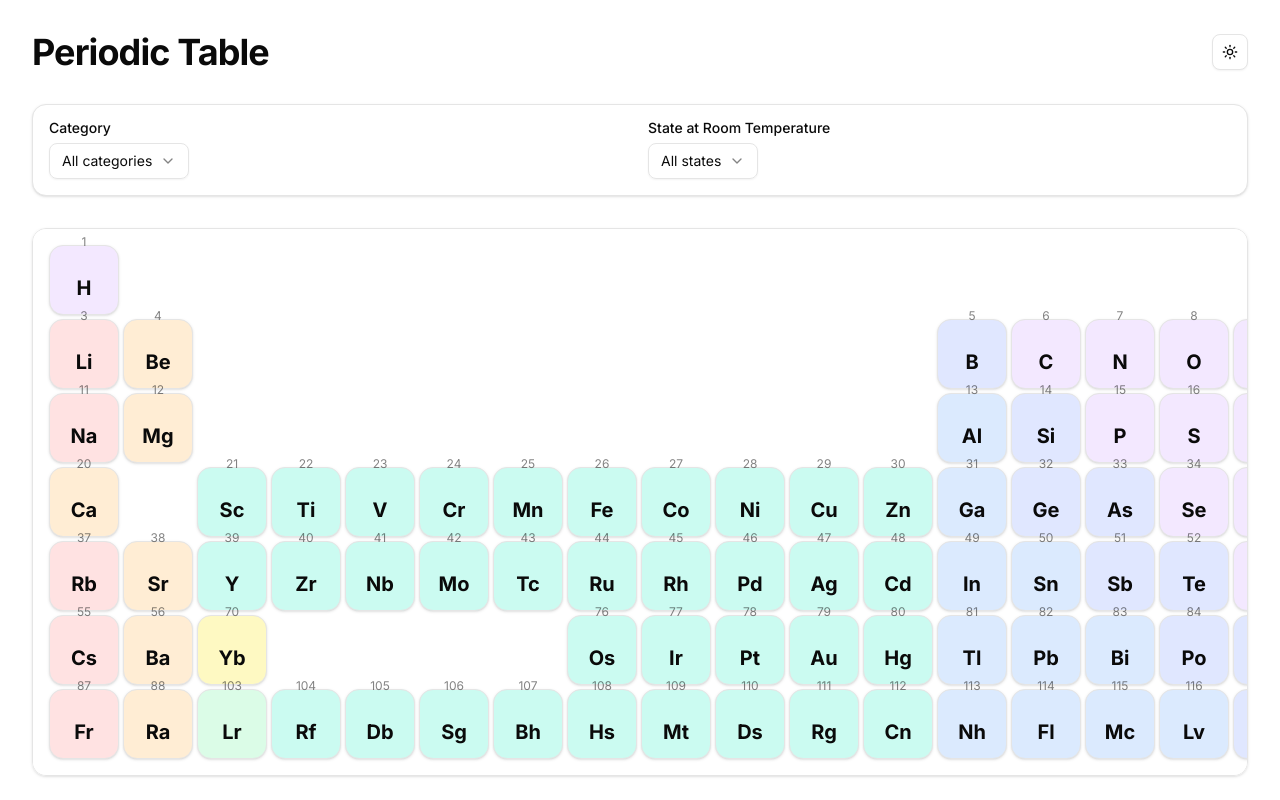
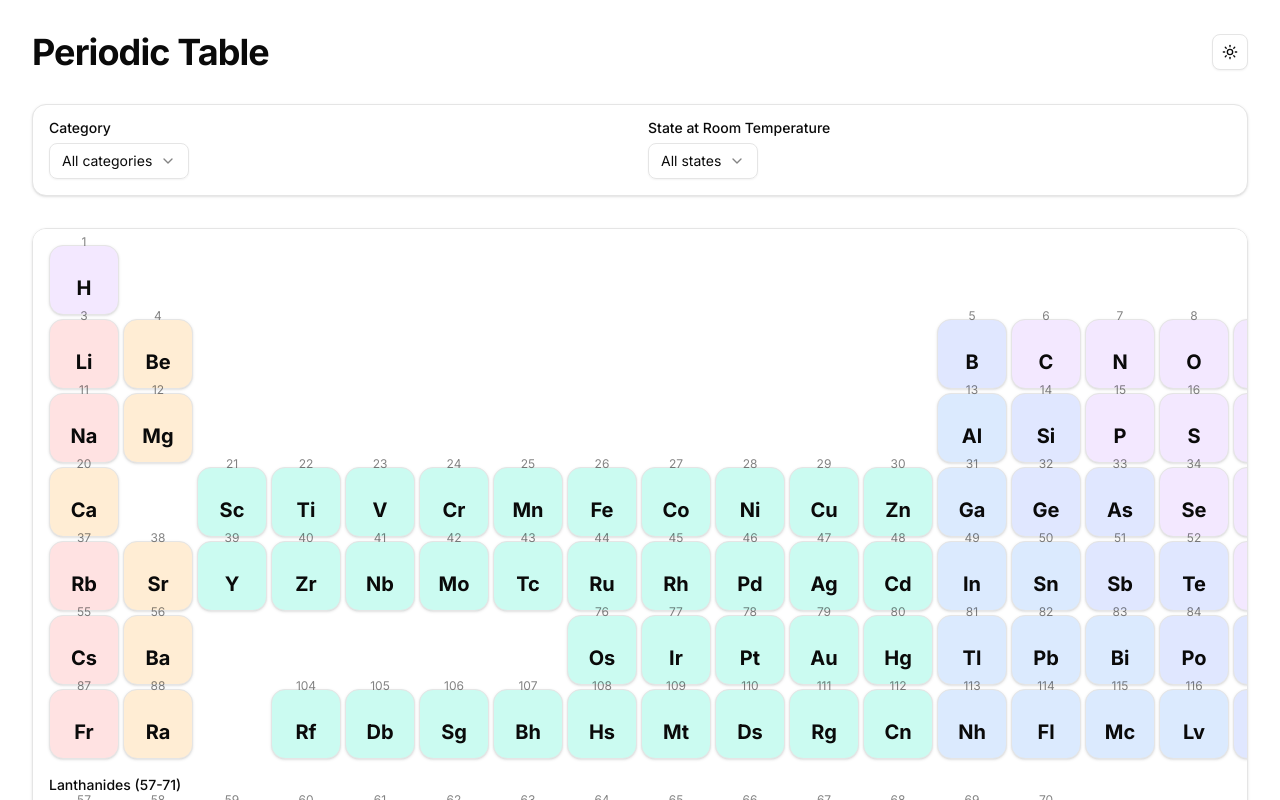
Before and after one commit to omerkaracay/periodic-table-ai, a Next.js app: page / in a window 1280 px wide. Shown: the top 800 px of the page. Built offline with nearby package versions, Linux system fonts and the light colour scheme.

Commit message:
fix: listing Actinides

```diff
--- a/components/periodic-table/PeriodicTable.tsx
+++ b/components/periodic-table/PeriodicTable.tsx
@@ -87,19 +87,36 @@ export function PeriodicTable({
     }
   );
 
-  const maxPeriod = Math.max(...filteredElements.map((e) => e.period));
-  const maxGroup = Math.max(...filteredElements.map((e) => e.group));
+  // Separate main table elements from lanthanides and actinides
+  const mainElements = filteredElements.filter(
+    (element) =>
+      element.category !== "lanthanide" && element.category !== "actinide"
+  );
+  const lanthanides = filteredElements.filter(
+    (element) => element.category === "lanthanide"
+  );
+  const actinides = filteredElements.filter(
+    (element) => element.category === "actinide"
+  );
+
+  // Create main grid
+  const maxPeriod = 7; // Standard periodic table has 7 main periods
+  const maxGroup = 18; // Standard periodic table has 18 groups
 
   const grid: (Element | null)[][] = Array.from({ length: maxPeriod }, () =>
     Array.from({ length: maxGroup }, () => null)
   );
 
-  filteredElements.forEach((element) => {
-    grid[element.period - 1][element.group - 1] = element;
+  mainElements.forEach((element) => {
+    if (element.period <= 7) {
+      // Only place elements that belong in main grid
+      grid[element.period - 1][element.group - 1] = element;
+    }
   });
 
   return (
-    <>
+    <div className="space-y-4">
+      {/* Main periodic table grid */}
       <div
         className="grid gap-1"
         style={{
@@ -117,6 +134,38 @@ export function PeriodicTable({
           </div>
         ))}
       </div>
+
+      {/* Lanthanide series */}
+      {lanthanides.length > 0 && (
+        <div className="mt-4">
+          <div className="text-sm font-medium mb-2">Lanthanides (57-71)</div>
+          <div className="grid grid-flow-col gap-1 auto-cols-[70px]">
+            {lanthanides.map((element) => (
+              <ElementTile
+                key={element.atomicNumber}
+                element={element}
+                onClick={() => setSelectedElement(element)}
+              />
+            ))}
+          </div>
+        </div>
+      )}
+
+      {/* Actinide series */}
+      {actinides.length > 0 && (
+        <div className="mt-4">
+          <div className="text-sm font-medium mb-2">Actinides (89-103)</div>
+          <div className="grid grid-flow-col gap-1 auto-cols-[70px]">
+            {actinides.map((element) => (
+              <ElementTile
+                key={element.atomicNumber}
+                element={element}
+                onClick={() => setSelectedElement(element)}
+              />
+            ))}
+          </div>
+        </div>
+      )}
 
       <Dialog
         open={!!selectedElement}
@@ -180,6 +229,6 @@ export function PeriodicTable({
           </DialogContent>
         )}
       </Dialog>
-    </>
+    </div>
   );
 }
```
